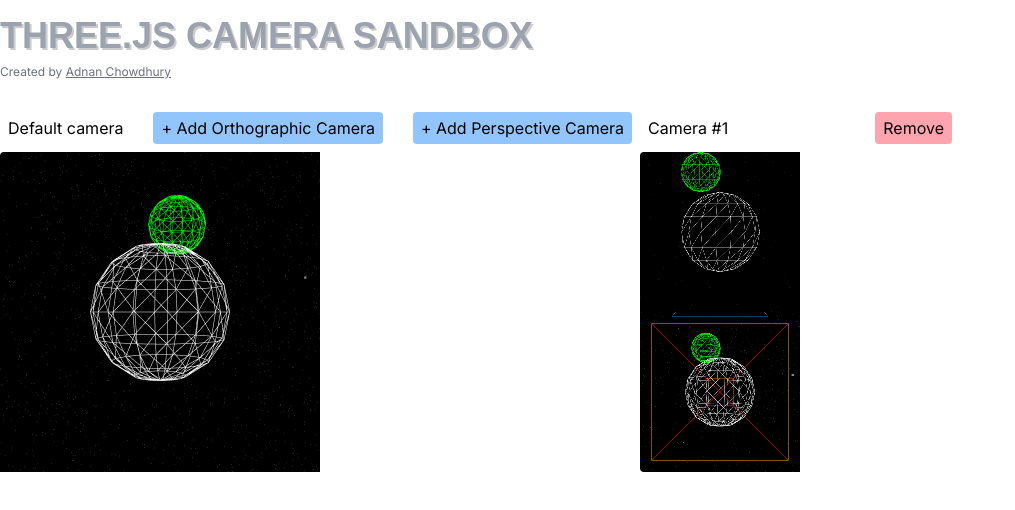
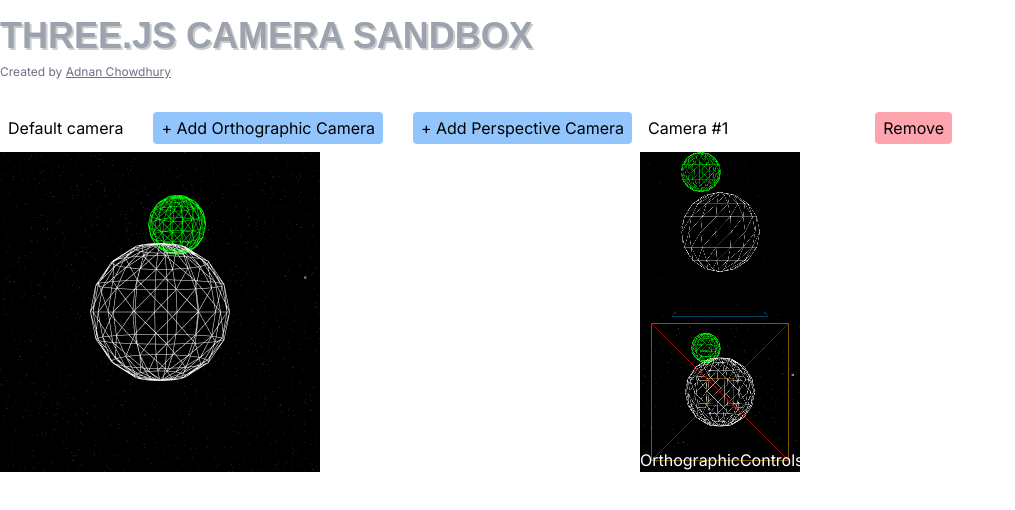
Before and after one commit to bttf/threejs-camera-sandbox, a Next.js app: page / in a window 1280 px wide. Both pictures are taken after a click on the button "+ Add Orthographic Camera". Shown: the top 510 px of the page, without its empty margins (0-1015 px from the left). Built offline with nearby package versions, Linux system fonts and the light colour scheme; a web font is replaced by a local one.

Commit message:
initial structure

```diff
--- /dev/null
+++ b/src/app/components/Camera/OrthographicControls.tsx
@@ -0,0 +1,9 @@
+import { FC } from "react";
+
+const OrthographicControls: FC<{}> = () => {
+  return (
+    <div className="absolute bottom-0 text-white">OrthographicControls</div>
+  );
+};
+
+export default OrthographicControls;
--- /dev/null
+++ b/src/app/components/Camera/PerspectiveControls.tsx
@@ -0,0 +1,9 @@
+import { FC } from "react";
+
+const PerspectiveControls: FC<{}> = () => {
+  return (
+    <div className="absolute bottom-0 text-white">PerspectiveControls</div>
+  );
+};
+
+export default PerspectiveControls;
--- a/src/app/components/Camera.tsx
+++ b/src/app/components/Camera/index.tsx
@@ -3,8 +3,10 @@
 import * as THREE from "three";
 import { OrbitControls } from "three/examples/jsm/controls/OrbitControls";
 import clsx from "clsx";
-import { FC, useCallback, useEffect, useRef, useState } from "react";
+import { FC, useEffect, useRef, useState } from "react";
 import { CameraView } from "@/app/lib/cameraWorld";
+import PerspectiveControls from "./PerspectiveControls";
+import OrthographicControls from "./OrthographicControls";
 
 const Camera: FC<{
   cameraView: CameraView;
@@ -17,6 +19,10 @@
   const [orbitControls, setOrbitControls] = useState<OrbitControls | null>(
     null
   );
+  const cameraType =
+    cameraView.camera instanceof THREE.PerspectiveCamera
+      ? "perspective"
+      : "orthographic";
 
   useEffect(() => {
     if (ref.current && canvas && !ref.current.contains(canvas)) {
@@ -42,14 +48,20 @@
   return (
     <div
       ref={ref}
-      className={clsx("rounded", "overflow-hidden", "w-80", "h-80", {
+      className={clsx("overflow-hidden", "w-80", "h-80", "relative", {
         "border-2 border-red-500": underControl,
 
         "md:w-[40rem]": large,
         "md:h-[40rem]": large,
       })}
       onClick={_onClick}
-    ></div>
+    >
+      {cameraType === "perspective" ? (
+        <PerspectiveControls />
+      ) : (
+        <OrthographicControls />
+      )}
+    </div>
   );
 };
 
```
